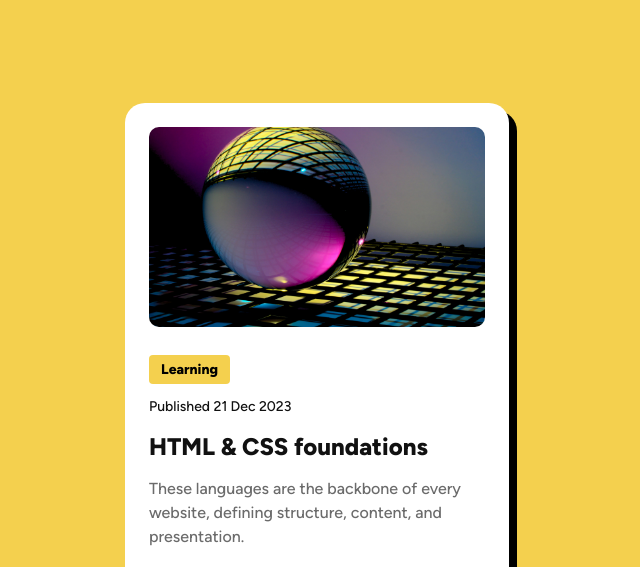
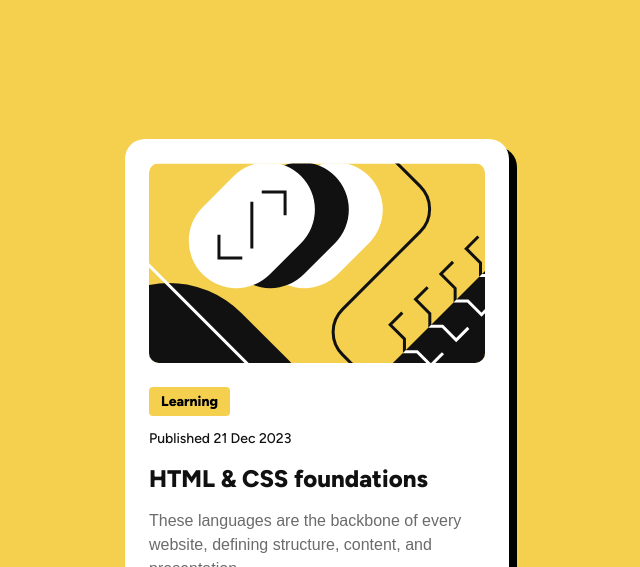
Before and after one commit to solodevx/frontend-mentor-challenges, a plain HTML site: page blog-preview-card-main/index.html in a window 1280 px wide. Shown: the top 567 px of the page, without its empty margins (323-963 px from the left). Drawn offline with Linux system fonts and the light colour scheme; files whose address does not match are found by name.

Commit message:
improve visuals to blog preview challenge

```diff
--- a/blog-preview-card-main/index.html
+++ b/blog-preview-card-main/index.html
@@ -20,7 +20,7 @@
       <div class="blog-image">
         <img
           class="card__image"
-          src="./assets/images/blog-image.jpg"
+          src="./assets/images/illustration-article.svg"
           alt="Blog Image"
         />
       </div>
@@ -57,13 +57,5 @@
         <span class="author-name">Michelle Appleton</span>
       </div>
     </article>
-
-    <!-- Footer -->
-    <footer class="attribution">
-      Challenge by
-      <a href="https://www.frontendmentor.io?ref=challenge">Frontend Mentor</a>.
-      Coded by
-      <a href="https://www.frontendmentor.io/profile/solodevx">solo.devx</a>.
-    </footer>
   </body>
 </html>
--- a/blog-preview-card-main/style.css
+++ b/blog-preview-card-main/style.css
@@ -1,14 +1,13 @@
 /* ========================= FONTS ========================= */
 @font-face {
-  font-family: "Figtree";
+  font-family: "Figtree-Medium";
   src: url("./fonts/static/Figtree-Medium.ttf") format("truetype");
   font-weight: 500;
 }
 
 @font-face {
-  font-family: "Figtree";
+  font-family: "Figtree-ExtraBold";
   src: url("./fonts/static/Figtree-ExtraBold.ttf") format("truetype");
-  font-weight: 800;
 }
 
 
@@ -22,7 +21,6 @@
   font-family: "Figtree", sans-serif;
   display: flex;
   flex-direction: column;
-  gap: 50px;
 }
 
 
@@ -30,12 +28,12 @@
 .card {
   width: 327px;
   padding: 24px;
+  gap: 24px;
+  border-radius: 20px;
   background-color: #fff;
-  border-radius: 20px;
   box-shadow: 8px 8px 0 rgb(0, 0, 0);
   display: flex;
   flex-direction: column;
-  gap: 24px;
   box-sizing: border-box;
 }
 
@@ -46,6 +44,7 @@
   height: 200px;
   object-fit: cover;
   border-radius: 10px;
+  display: block;
 }
 
 /* ========================= CARD CONTENT ========================= */
@@ -64,25 +63,32 @@
 }
 
 .category span {
+  font-family: "Figtree-ExtraBold", sans-serif;
   font-size: 12px;
   font-weight: 800;
   line-height: 150%;
+  display: block;
+  letter-spacing: 0%;
 }
 
 /* DATE */
 .card__date span {
+  font-family: "Figtree-Medium", sans-serif;
   font-size: 12px;
   font-weight: 500;
   line-height: 150%;
   color: #111111;
+  display: block;
 }
 
 /* TITLE */
 .card__title h1 {
   margin: 0;
+  font-family: "Figtree-ExtraBold", sans-serif;
   font-size: 20px;
   font-weight: 800;
   line-height: 150%;
+  letter-spacing: 0%;
   color: #111111;
 }
 
@@ -129,10 +135,6 @@
     width: 384px;
   }
 
-  img {
-    height: 200px;
-  }
-
   .category span {
     font-size: 14px;
   }
```
Also changed, not shown: blog-preview-card-main/assets/images/blog-image.jpg (deleted), 1 other file.
